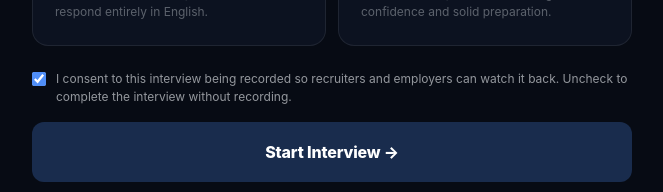
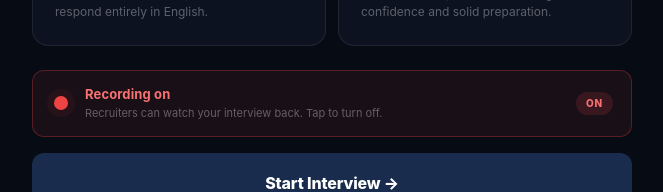
Before and after one commit to PercentileOne/p1-frontend, a React (Vite) app in the folder src/recruiter-portal/: page /interview-pack/start in a window 1280 px wide. Shown: the part 1031-1223 px from the top of the page, without its empty margins (308-971 px from the left). Built offline with nearby package versions, Linux system fonts and the light colour scheme; no server answers; sample sign-in values are in the browser's storage.

Commit message:
feat: recording consent — pulsing red record widget toggle

```diff
--- a/src/recruiter-portal/src/pages/InterviewPackStart.tsx
+++ b/src/recruiter-portal/src/pages/InterviewPackStart.tsx
@@ -352,18 +352,58 @@ export default function InterviewPackStart() {
 
         </div>
 
-        {/* Recording consent */}
-        <label style={{ display: 'flex', alignItems: 'flex-start', gap: '10px', cursor: 'pointer', marginTop: '4px', marginBottom: '16px' }}>
-          <input
-            type="checkbox"
-            checked={consentToRecord}
-            onChange={e => setConsentToRecord(e.target.checked)}
-            style={{ marginTop: '2px', accentColor: 'var(--blue)', width: '14px', height: '14px', flexShrink: 0, cursor: 'pointer' }}
-          />
-          <span style={{ fontSize: '12px', color: 'var(--text-2)', lineHeight: 1.5 }}>
-            I consent to this interview being recorded so recruiters and employers can watch it back. Uncheck to complete the interview without recording.
+        {/* Recording consent — record widget toggle */}
+        <button
+          onClick={() => setConsentToRecord(v => !v)}
+          style={{
+            display: 'flex', alignItems: 'center', gap: '14px',
+            width: '100%', marginTop: '4px', marginBottom: '16px',
+            background: consentToRecord ? 'rgba(239,68,68,0.08)' : 'rgba(255,255,255,0.04)',
+            border: `1px solid ${consentToRecord ? 'rgba(239,68,68,0.3)' : 'rgba(255,255,255,0.1)'}`,
+            borderRadius: '12px', padding: '14px 18px',
+            cursor: 'pointer', fontFamily: 'inherit', textAlign: 'left',
+            transition: 'all 0.25s ease',
+          }}
+        >
+          {/* Record dot */}
+          <span style={{ position: 'relative', flexShrink: 0, width: '20px', height: '20px', display: 'flex', alignItems: 'center', justifyContent: 'center' }}>
+            <span style={{
+              display: 'block', width: '14px', height: '14px', borderRadius: '50%',
+              background: consentToRecord ? '#ef4444' : 'rgba(255,255,255,0.2)',
+              transition: 'background 0.25s ease',
+              boxShadow: consentToRecord ? '0 0 0 0 rgba(239,68,68,0.6)' : 'none',
+              animation: consentToRecord ? 'recPulse 1.6s ease-out infinite' : 'none',
+            }} />
           </span>
-        </label>
+          {/* Label */}
+          <span style={{ flex: 1 }}>
+            <span style={{ display: 'block', fontSize: '13px', fontWeight: 700, color: consentToRecord ? '#f87171' : 'var(--text-3)', transition: 'color 0.25s', letterSpacing: '0.01em' }}>
+              {consentToRecord ? 'Recording on' : 'Recording off'}
+            </span>
+            <span style={{ display: 'block', fontSize: '11px', color: 'var(--text-3)', marginTop: '2px', lineHeight: 1.4 }}>
+              {consentToRecord
+                ? 'Recruiters can watch your interview back. Tap to turn off.'
+                : 'Interview will not be recorded. Tap to enable.'}
+            </span>
+          </span>
+          {/* On/off pill */}
+          <span style={{
+            flexShrink: 0, fontSize: '10px', fontWeight: 800, letterSpacing: '0.08em',
+            padding: '4px 10px', borderRadius: '20px',
+            background: consentToRecord ? 'rgba(239,68,68,0.15)' : 'rgba(255,255,255,0.07)',
+            color: consentToRecord ? '#f87171' : 'var(--text-3)',
+            transition: 'all 0.25s',
+          }}>
+            {consentToRecord ? 'ON' : 'OFF'}
+          </span>
+        </button>
+        <style>{`
+          @keyframes recPulse {
+            0%   { box-shadow: 0 0 0 0 rgba(239,68,68,0.55); }
+            70%  { box-shadow: 0 0 0 8px rgba(239,68,68,0); }
+            100% { box-shadow: 0 0 0 0 rgba(239,68,68,0); }
+          }
+        `}</style>
 
         {/* CTA */}
         <button
```
